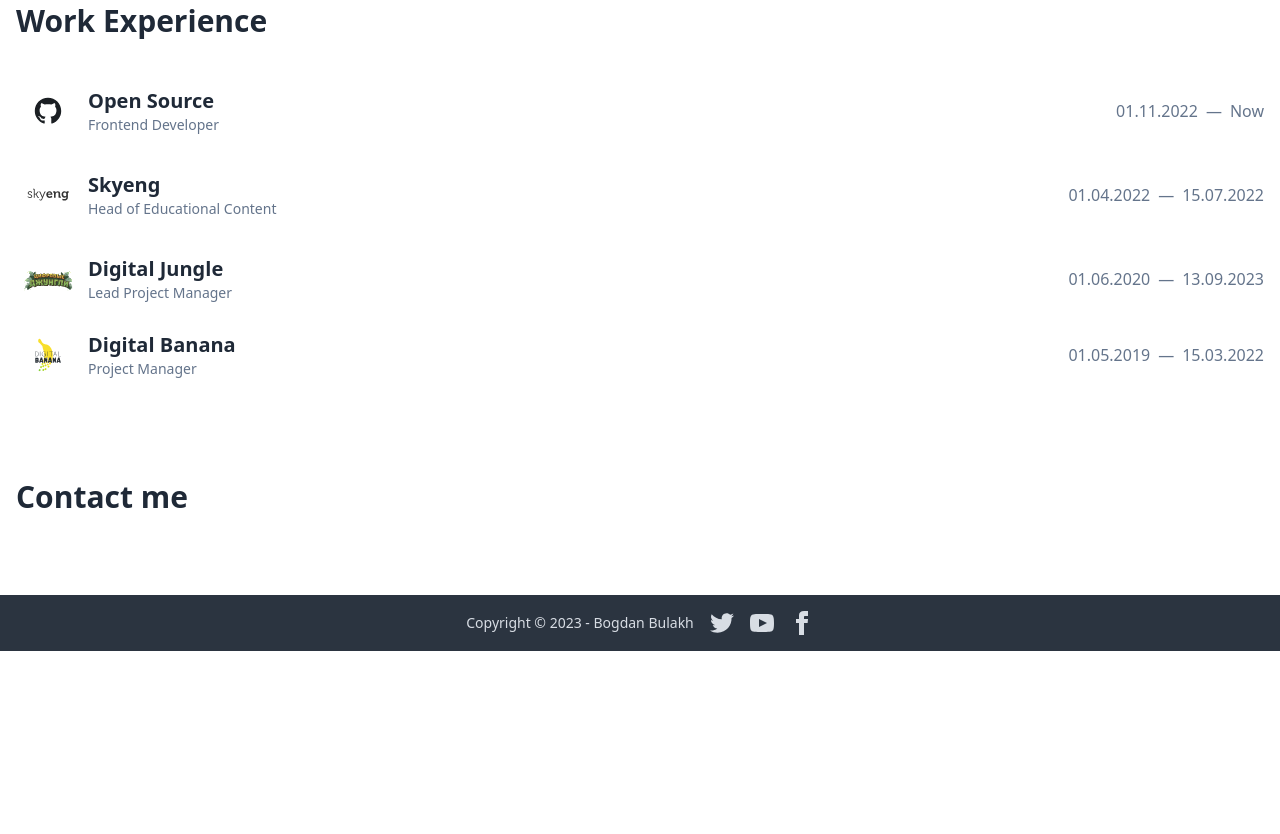
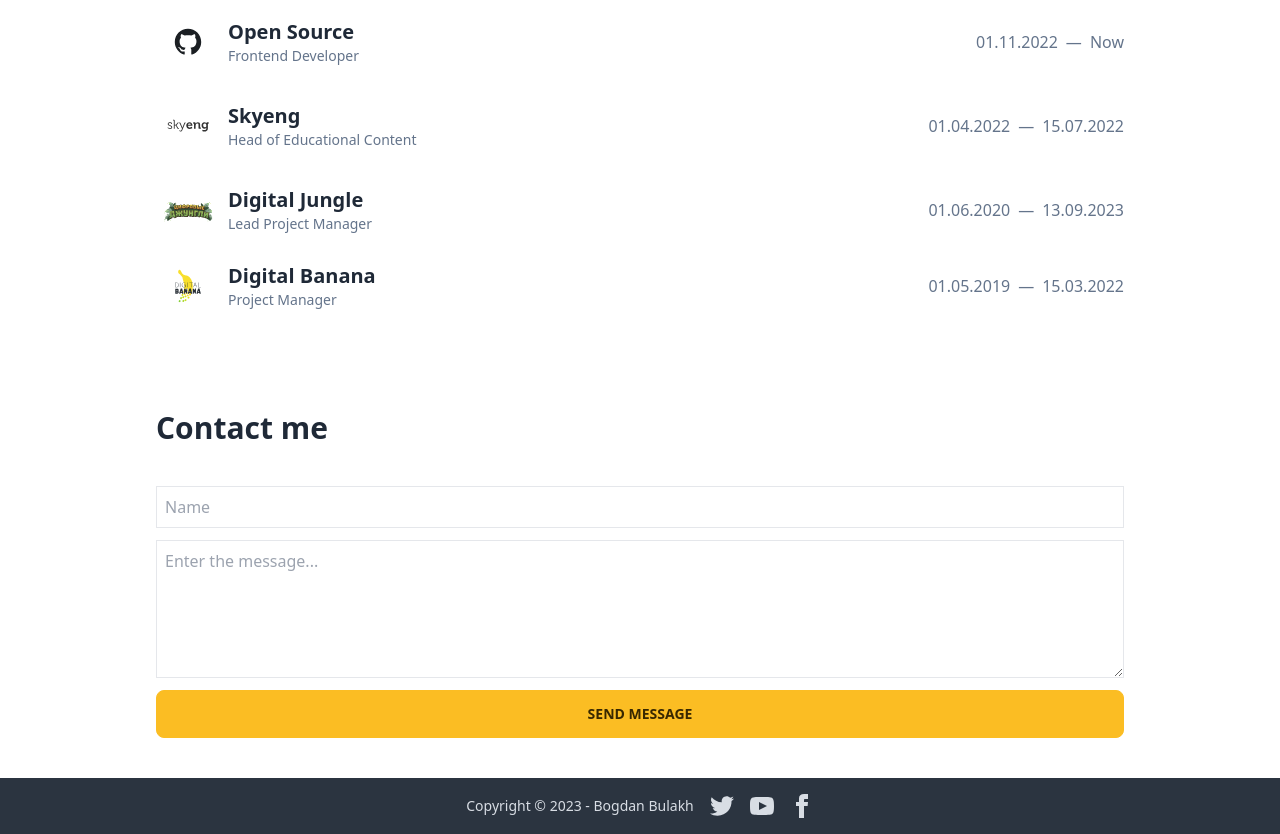
Before and after one commit to bbulakh/personal-homepage, a website built with Parcel: page src/index.html in a window 1280 px wide. Shown: the part 1691-2525 px from the top of the page. Before the commit the page ends 2342 px from the top, so only its background shows below. Built offline with nearby package versions, Linux system fonts and the light colour scheme.

Commit message:
add contact me form and fix sections width

```diff
--- a/src/index.html
+++ b/src/index.html
@@ -70,7 +70,7 @@
     <!-- /hero  -->
 
     <!-- stack  -->
-    <section class="py-10 px-[16px] container mx-auto">
+    <section class="py-10 px-[16px] container mx-auto max-w-[1000px]">
         <h2 class="text-3xl font-bold mb-10">My stack</h2>
         <div class="grid grid-cols-4 md:grid-cols-4 lg:grid-cols-7 gap-10 md:place-items-center">
 
@@ -188,7 +188,7 @@
     <!-- /stack  -->
 
     <!-- projects -->
-    <section class="py-10 container mx-auto">
+    <section class="py-10 container mx-auto max-w-[1000px]">
         <h2 class="px-[16px] text-3xl font-bold mb-10">Featured projects</h2>
         <div class="collapse collapse-arrow border-b rounded-none mb-5">
             <input type="radio" name="my-accordion-2" checked="checked" />
@@ -281,7 +281,7 @@
     <!-- /projects  -->
 
     <!-- work experience  -->
-    <section class="py-10 px-[16px] container mx-auto">
+    <section class="py-10 px-[16px] container mx-auto max-w-[1000px]">
         <h2 class="text-3xl font-bold mb-10">Work Experience</h2>
 
         <div class="flex flex-col my-5">
@@ -387,8 +387,15 @@
     <!-- /work experience  -->
 
     <!-- contact me  -->
-    <section class="py-10 px-[16px] container mx-auto">
+    <section class="py-10 px-[16px] container mx-auto max-w-[1000px]">
         <h2 class="text-3xl font-bold mb-10">Contact me</h2>
+
+
+        <form class="w-full flex gap-3 flex-col" autocomplete="on" action="">
+            <input class="border py-2 px-2" type="text" name="name" placeholder="Name">
+            <textarea class="border px-2 py-2" name="message" id="message" placeholder="Enter the message..." cols="30" rows="5"></textarea>
+            <button class="btn btn-warning" type="submit">Send Message</button>
+        </form>
 
 
 
```
